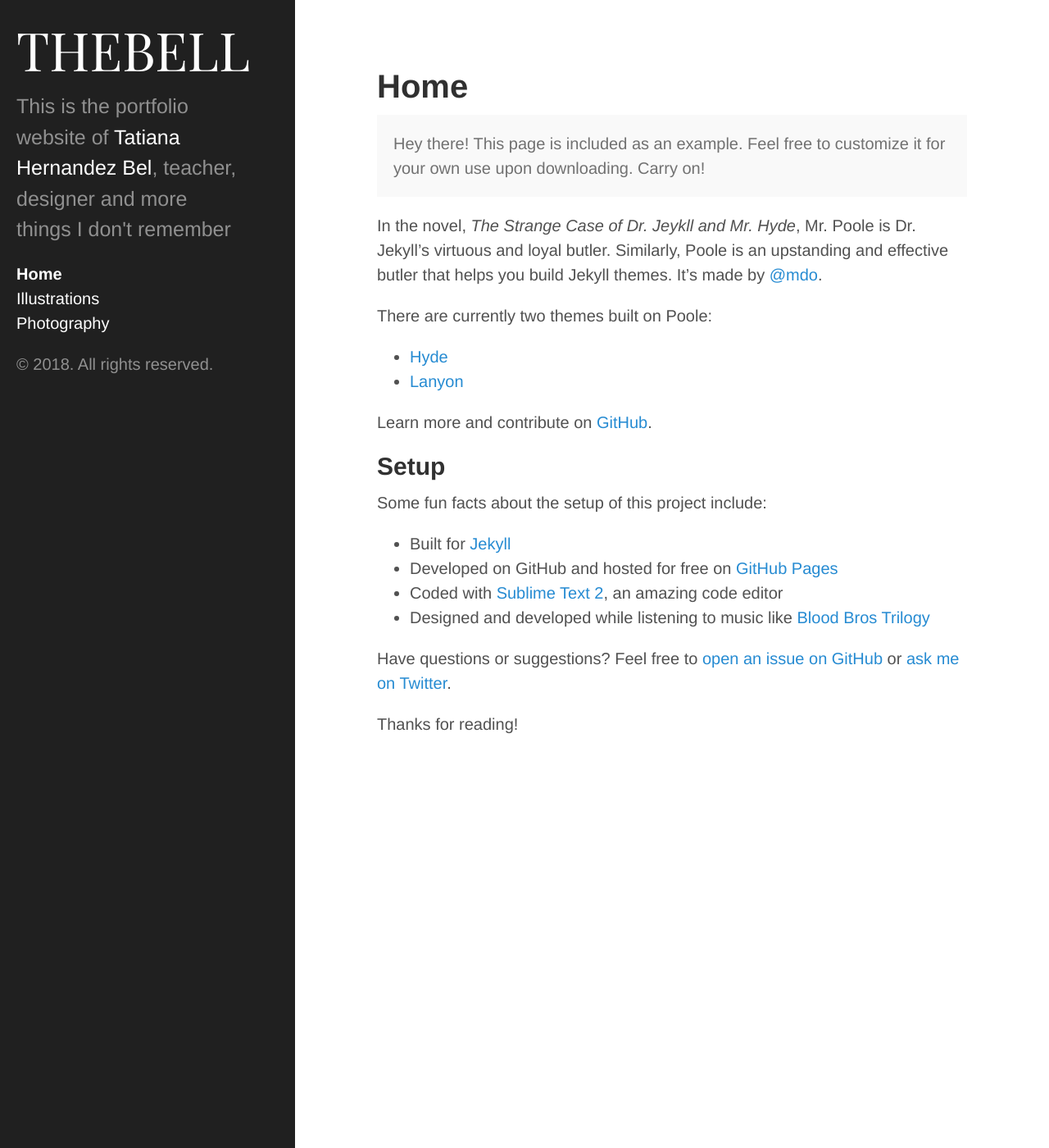
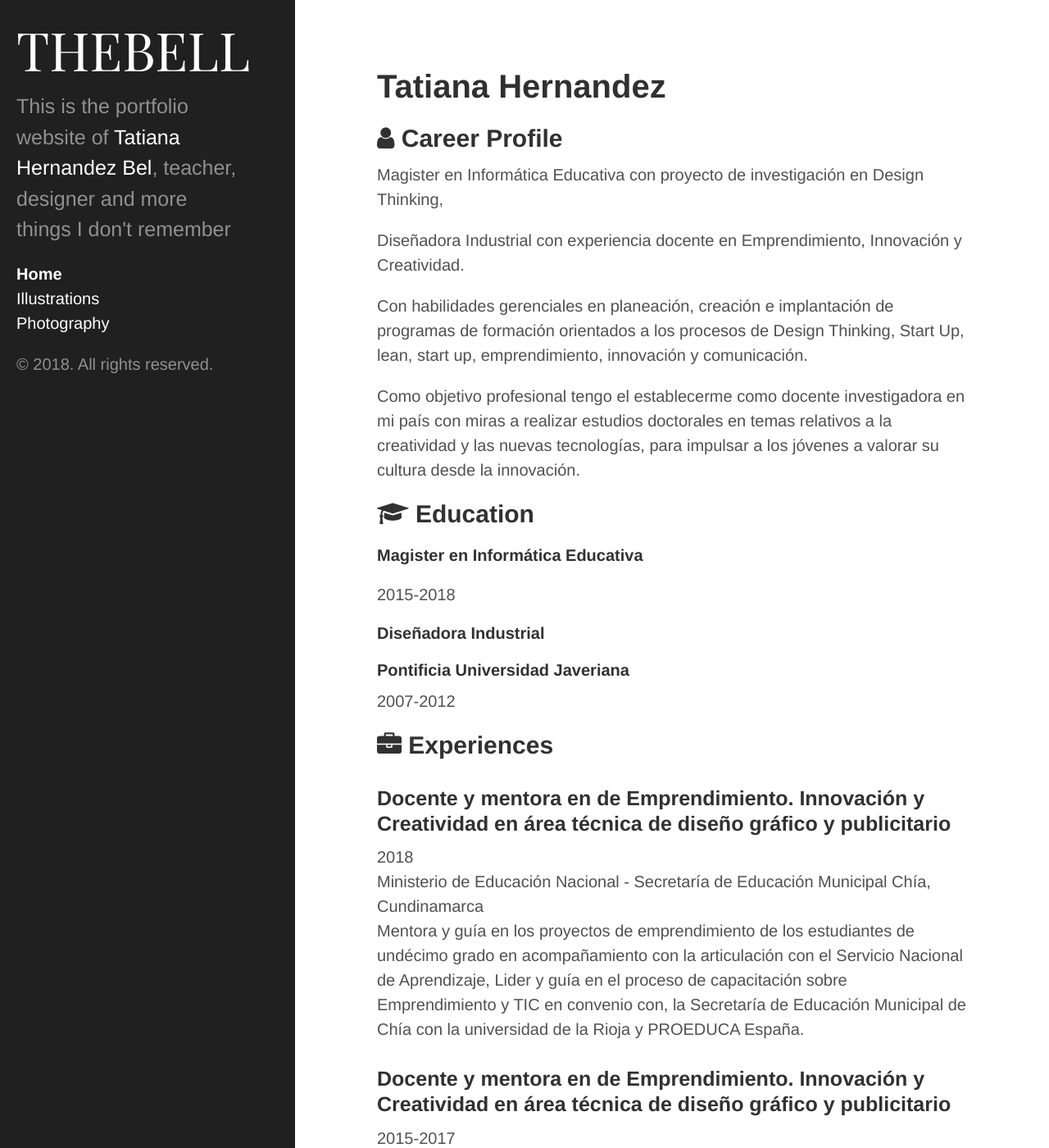
Before and after one commit to TatianaHbel/personal, a Jekyll site: the page built from index.md, in a window 1280 px wide and 1400 px high. Shown: the whole window at 82% size. Built offline with Jekyll 4.4.1, drawn with Linux system fonts in a browser that asks for light colours; some of the changed text lies outside the part shown.

Commit message:
cv home started

```diff
--- a/_data/general.yml
+++ b/_data/general.yml
@@ -1,2 +1,62 @@
 title:       THEBELL
 description: This is the portfolio website of <span style="color:white">Tatiana Hernandez Bel</span>, teacher, designer and more things I don't remember
+
+career:
+  title: Career Profile
+  description:
+    - paragraph: Magister en Informática Educativa con proyecto de investigación en Design Thinking,
+    - paragraph: Diseñadora Industrial con experiencia docente en Emprendimiento, Innovación y Creatividad.
+    - paragraph: Con habilidades gerenciales en planeación, creación e implantación de programas de formación orientados a los procesos de Design Thinking, Start Up, lean, start up, emprendimiento, innovación y comunicación.
+    - paragraph: Como objetivo profesional tengo el establecerme como docente investigadora en mi país con miras a realizar estudios doctorales en temas relativos a la creatividad y las nuevas tecnologías, para impulsar a los jóvenes a valorar su cultura desde la innovación.
+
+education:
+  - title: Magister en Informática Educativa
+    time: 2015-2018
+    place:
+  - title: Diseñadora Industrial
+    time: 2007-2012
+    place: Pontificia Universidad Javeriana
+
+experience:
+  - title: Docente y mentora en de Emprendimiento. Innovación y Creatividad en área técnica de diseño gráfico y publicitario
+    time: 2018
+    place: Ministerio de Educación Nacional - Secretaría de Educación Municipal Chía, Cundinamarca
+    description:
+      - paragraph: Mentora  y guía en los proyectos de emprendimiento de los estudiantes de undécimo grado en acompañamiento con la articulación con el Servicio Nacional de Aprendizaje, Lider y guía en el proceso de capacitación sobre Emprendimiento y TIC en convenio con, la Secretaría de Educación Municipal de Chía con la universidad de la Rioja y PROEDUCA España.
+  - title: Docente y mentora en de Emprendimiento. Innovación y Creatividad en área técnica de diseño gráfico y publicitario
+    time: 2015-2017
+    place: Instituto Diversificado Albert Einstein - SAET LTDA
+    description:
+      - paragraph: Mentora en los proyectos de emprendimiento y creatividad de los estudiantes de undécimo grado, asesora y diseñadora de la feria técnica EXPOETTA, desarrollo del plan de estudios de la técnica en diseño gráfico y publicitario.
+  - title: Docente y mentora en de Emprendimiento. Innovación y Creatividad en área técnica de diseño gráfico y publicitario
+    time: 2014-2015
+    place: Ministerio de Educación Nacional - Secretaría de Educación Municipal Chía, Cundinamarca
+    description:
+      - paragraph: Mentora  y guía en los proyectos de emprendimiento de los estudiantes de undécimo grado en acompañamiento con la articulación con el Servicio Nacional de Aprendizaje, desarrollo del plan de estudios de la técnica en diseño gráfico y publicitario.
+
+extra:
+  - name: Recomendaciones
+    icon: fa-users
+    items:
+      - title: Andres Mauricio Arguello V.
+        subtitle:
+        description:
+          - paragraph: Estudiante de Maestría en Diseño Investigación UNAL
+          - paragraph: Especialista en docencia Universitaria UEB
+          - paragraph: Diseñador Industrial FUAC
+          - paragraph: + 57 (321) 435-9975
+      - title: Wilson Orlando GIl
+        subtitle:
+        description:
+          - paragraph: Administrador de Empresas - FUKL
+          - paragraph: Mgter. Admon y Plan. Educativa - UMECIT (Panamá)
+          - paragraph: Doctorante Admon Gerencial - UBJ (México)
+          - paragraph: + 57 (318) 878-0549
+
+skills:
+  - title: Photoshop
+    level: 90%
+  - title: Illustrator
+    level: 95%
+  - title: CSS
+    level: 40%
--- /dev/null
+++ b/_includes/career-profile.html
@@ -0,0 +1,14 @@
+<section class="section summary-section">
+    <h2 class="section-title"><i class="fa fa-user"></i> Career Profile</h2>
+    <div class="summary">
+
+    	{% for paragraph in site.data.general.career.description %}
+
+    	<p> {{ paragraph.paragraph }} </p>
+
+    	{% endfor %}
+
+    </div>
+    <!--//summary-->
+</section>
+<!--//section-->
--- /dev/null
+++ b/_includes/education.html
@@ -0,0 +1,16 @@
+<div class="education-container container-block">
+    <h2 class="container-block-title"><i class="fa fa-graduation-cap"></i> Education</h2>
+
+    {% for entry in site.data.general.education %}
+
+    <div class="item">
+        <h4 class="degree">{{ entry.title }}</h4>
+        <h5 class="meta">{{ entry.place }}</h5>
+        <div class="time">{{ entry.time }}</div>
+    </div>
+    <!--//item-->
+
+    {% endfor %}
+
+</div>
+<!--//education-container-->
--- /dev/null
+++ b/_includes/experience.html
@@ -0,0 +1,35 @@
+{% if site.data.general.experience %}
+
+<section class="section experiences-section">
+  <h2 class="section-title"><i class="fa fa-briefcase"></i> Experiences</h2>
+
+{% for experience in site.data.general.experience %}
+  <div class="item">
+
+    <div class="meta">
+
+      <div class="upper-row">
+        <h3 class="job-title">{{ experience.title }}</h3>
+        <div class="time">{{ experience.time }}</div>
+      </div><!--//upper-row-->
+
+      <div class="company">{{ experience.place }}</div>
+
+    </div><!--//meta-->
+
+    {% if experience.description %}
+    <div class="details">
+      {% for paragraph in experience.description %}
+
+      <p> {{ paragraph.paragraph }} </p>
+
+      {% endfor %}
+    </div>
+    {% endif %}
+
+  </div><!--//item-->
+{% endfor %}
+
+</section><!--//section-->
+
+{% endif %}
--- /dev/null
+++ b/_includes/extra-sections.html
@@ -0,0 +1,36 @@
+{% for section in site.data.general.extra %}
+
+<section class="section summary-section">
+    <h2 class="section-title"><i class="fa {{ section.icon }}"></i> {{ section.name }}</h2>
+
+    {% for item in section.items %}
+
+	<div class="item">
+
+		<div class="meta">
+
+		  <div class="upper-row">
+		    <h3 class="job-title">{{ item.title }}</h3>
+		  </div><!--//upper-row-->
+
+		  <div class="company">{{ item.subtitle }}</div>
+
+		</div><!--//meta-->
+
+		{% if item.description %}
+		<div class="details">
+		  {% for paragraph in item.description %}
+
+		  <p> {{ paragraph.paragraph }} </p>
+
+		  {% endfor %}
+		</div>
+		{% endif %}
+
+	</div><!--//item-->
+
+	{% endfor %}
+</section>
+<!--//section-->
+
+{% endfor %}
--- /dev/null
+++ b/_includes/skills.html
@@ -0,0 +1,62 @@
+<style>
+.skillset .item {
+  margin-bottom: 15px;
+  overflow: hidden;
+}
+.skillset .level-title {
+  font-size: 14px;
+  margin-top: 0;
+  margin-bottom: 12px;
+}
+.skillset .level-bar {
+  height: 12px;
+  background: #f5f5f5;
+}
+.skillset .level-bar-inner {
+  height: 12px;
+  background: #7bc2d3;
+}
+@media (min-width: 992px) {
+  .skillset .level-title {
+    display: inline-block;
+    float: left;
+    width: 30%;
+    margin-bottom: 0;
+  }
+  .skillset .level-bar {
+    display: inline-block;
+    width: 70%;
+    float: left;
+    position: relative;
+    top: 1px;
+  }
+}
+</style>
+
+{% if site.data.general.skills %}
+<section class="skills-section section">
+
+  <h2 class="section-title"><i class="fa fa-rocket"></i> Skills &amp; Proficiency</h2>
+
+  <div class="skillset">
+
+    {% for skill in site.data.general.skills %}
+    <div class="item">
+
+      <h3 class="level-title">{{ skill.title }}</h3>
+
+      <div class="level-bar">
+        <div class="level-bar-inner" data-level="{{ skill.level }}">
+        </div>
+      </div><!--//level-bar-->
+
+    </div><!--//item-->
+    {% endfor %}
+
+  </div>
+
+</section><!--//skills-section-->
+{% endif %}
+
+<script src="https://cdnjs.cloudflare.com/ajax/libs/jquery/3.3.1/jquery.min.js"></script>
+<script src="js/skills.js"></script>
--- a/index.md
+++ b/index.md
@@ -1,30 +1,18 @@
 ---
 layout: page
-title: Home
+title: Tatiana Hernandez
 ---
 
-<p class="message">
-  Hey there! This page is included as an example. Feel free to customize it for your own use upon downloading. Carry on!
-</p>
 
-In the novel, *The Strange Case of Dr. Jeykll and Mr. Hyde*, Mr. Poole is Dr. Jekyll's virtuous and loyal butler. Similarly, Poole is an upstanding and effective butler that helps you build Jekyll themes. It's made by [@mdo](https://twitter.com/mdo).
+<link rel="stylesheet" href="https://maxcdn.bootstrapcdn.com/font-awesome/4.7.0/css/font-awesome.min.css">
 
-There are currently two themes built on Poole:
 
-* [Hyde](http://hyde.getpoole.com)
-* [Lanyon](http://lanyon.getpoole.com)
+{% include career-profile.html %}
 
-Learn more and contribute on [GitHub](https://github.com/poole).
+{% include education.html %}
 
-## Setup
+{% include experience.html %}
 
-Some fun facts about the setup of this project include:
+{% include extra-sections.html %}
 
-* Built for [Jekyll](http://jekyllrb.com)
-* Developed on GitHub and hosted for free on [GitHub Pages](https://pages.github.com)
-* Coded with [Sublime Text 2](http://sublimetext.org), an amazing code editor
-* Designed and developed while listening to music like [Blood Bros Trilogy](https://soundcloud.com/maddecent/sets/blood-bros-series)
-
-Have questions or suggestions? Feel free to [open an issue on GitHub](https://github.com/poole/issues/new) or [ask me on Twitter](https://twitter.com/mdo).
-
-Thanks for reading!
+{% include skills.html %}
--- /dev/null
+++ b/js/skills.js
@@ -0,0 +1,14 @@
+jQuery(document).ready(function($) {
+
+    $('.level-bar-inner').css('width', '0');
+
+        $('.level-bar-inner').each(function() {
+
+            var itemWidth = $(this).data('level');
+
+            $(this).animate({
+                width: itemWidth
+            }, 800);
+
+        });
+});
```
